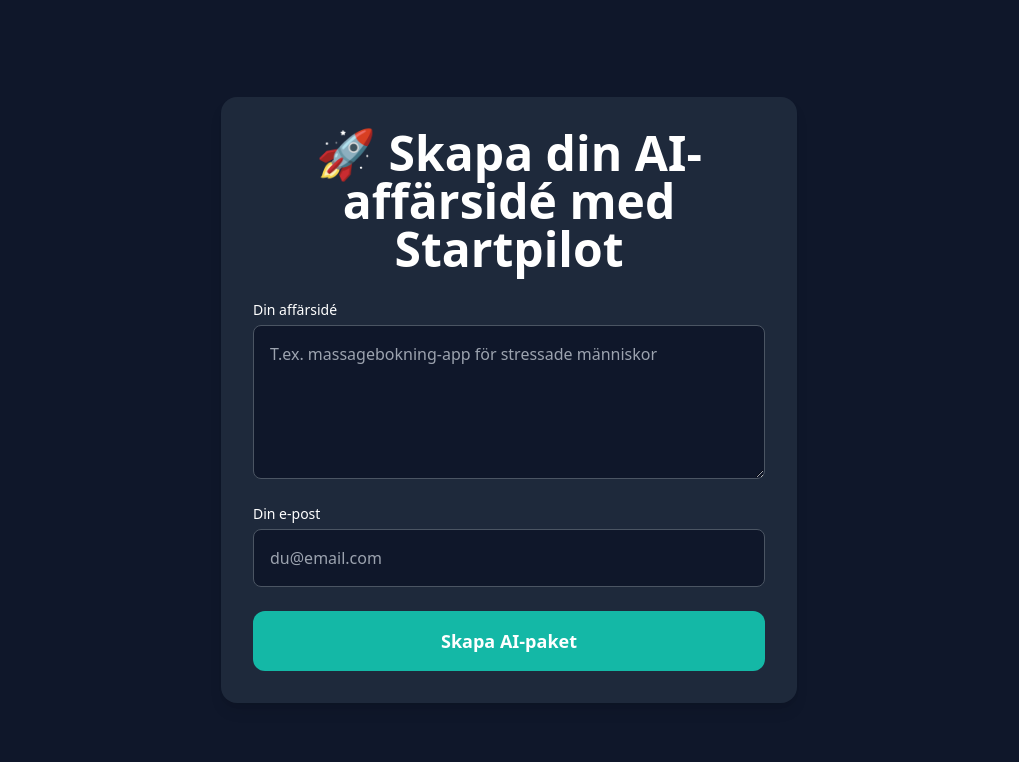
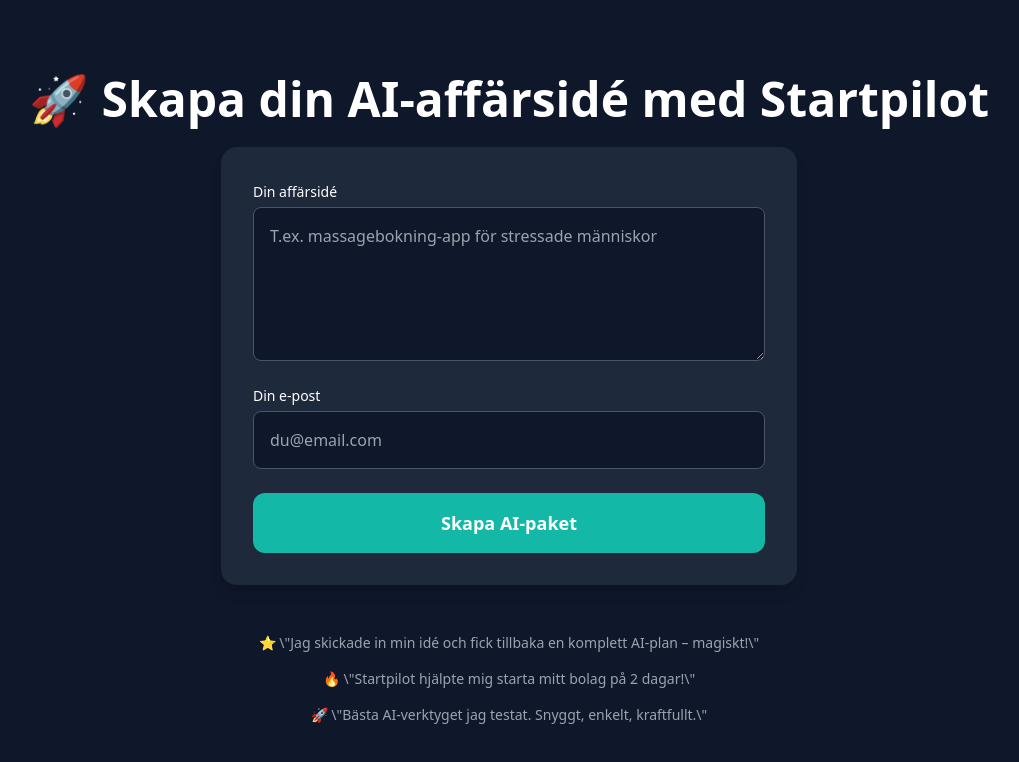
Before and after one commit to hrgr01/startpilot, a Next.js app: page /form in a window 1280 px wide. Shown: the top 762 px of the page, without its empty margins (131-1150 px from the left). Built offline with nearby package versions, Linux system fonts and the light colour scheme.

Commit message:
Update form.js

```diff
--- a/pages/form.js
+++ b/pages/form.js
@@ -1,6 +1,5 @@
 // /pages/form.js
 import { useState } from "react";
-import { motion, AnimatePresence } from "framer-motion";
 
 export default function FormPage() {
   const [idea, setIdea] = useState("");
@@ -11,32 +10,34 @@
   const handleSubmit = async (e) => {
     e.preventDefault();
     setLoading(true);
+
+    // Skicka till din backend
     const res = await fetch("/api/generate", {
       method: "POST",
       headers: { "Content-Type": "application/json" },
       body: JSON.stringify({ idea, email }),
     });
+
+    // Också skicka till Make.com webhook (för Google Sheet loggning)
+    await fetch("https://hook.integromat.com/DITT-WEBHOOK-ID", {
+      method: "POST",
+      headers: { "Content-Type": "application/json" },
+      body: JSON.stringify({ idea, email }),
+    });
+
     setLoading(false);
     if (res.ok) setSent(true);
   };
 
   return (
     <div className="min-h-screen bg-[#0f172a] text-white flex flex-col items-center justify-center px-6 py-12">
-      <AnimatePresence>
-        {!sent && (
-          <motion.form
-            key="form"
-            onSubmit={handleSubmit}
-            initial={{ opacity: 0, y: 30 }}
-            animate={{ opacity: 1, y: 0 }}
-            exit={{ opacity: 0, y: -20 }}
-            transition={{ duration: 0.5 }}
-            className="w-full max-w-xl bg-[#1e293b] p-8 rounded-2xl shadow-lg"
-          >
       <h1 className="text-3xl md:text-5xl font-bold mb-6 text-center">
         🚀 Skapa din AI-affärsidé med Startpilot
       </h1>
-
+      <form
+        onSubmit={handleSubmit}
+        className="w-full max-w-xl bg-[#1e293b] p-8 rounded-2xl shadow-lg"
+      >
         <label className="block mb-4">
           <span className="text-sm font-medium">Din affärsidé</span>
           <textarea
@@ -68,32 +69,25 @@
         >
           {loading ? "Skickar..." : "Skapa AI-paket"}
         </button>
-          </motion.form>
+
+        {loading && (
+          <div className="flex justify-center mt-4">
+            <div className="animate-spin rounded-full h-8 w-8 border-t-2 border-b-2 border-teal-400"></div>
+          </div>
         )}
-      </AnimatePresence>
 
-      <AnimatePresence>
         {sent && (
-          <motion.div
-            key="thanks"
-            initial={{ opacity: 0, y: 40 }}
-            animate={{ opacity: 1, y: 0 }}
-            exit={{ opacity: 0, y: -20 }}
-            transition={{ duration: 0.6 }}
-            className="text-center max-w-lg mt-10"
-          >
-            <h2 className="text-2xl font-bold text-green-400 mb-4">
-              ✅ Tack för att du använder Startpilot!
-            </h2>
-            <p className="text-lg text-gray-300">
-              Ditt personliga AI-paket är skickat till <span className="font-semibold text-white">{email}</span> 💌
+          <p className="mt-6 text-center text-green-400 text-md font-medium">
+            ✅ Tack för att du använder Startpilot! Ditt AI-paket är skickat 💌
           </p>
-            <p className="mt-4 text-sm text-gray-500 italic">
-              Vi tror på din idé. Vi är bara i början. 💼
-            </p>
-          </motion.div>
         )}
-      </AnimatePresence>
+      </form>
+
+      <div className="mt-12 max-w-xl text-center text-gray-400 text-sm space-y-4">
+        <p>⭐️ \"Jag skickade in min idé och fick tillbaka en komplett AI-plan – magiskt!\"</p>
+        <p>🔥 \"Startpilot hjälpte mig starta mitt bolag på 2 dagar!\"</p>
+        <p>🚀 \"Bästa AI-verktyget jag testat. Snyggt, enkelt, kraftfullt.\"</p>
+      </div>
     </div>
   );
 }
```
Lines whose indentation alone changed are shown as unchanged.
